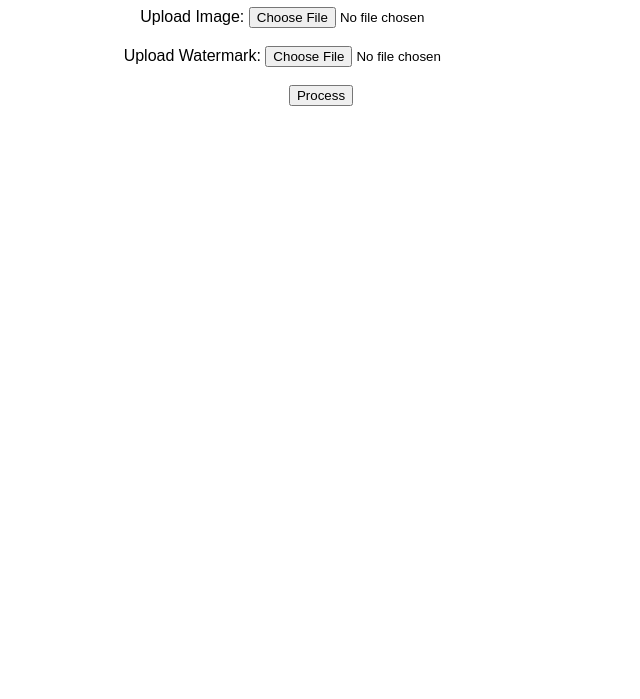
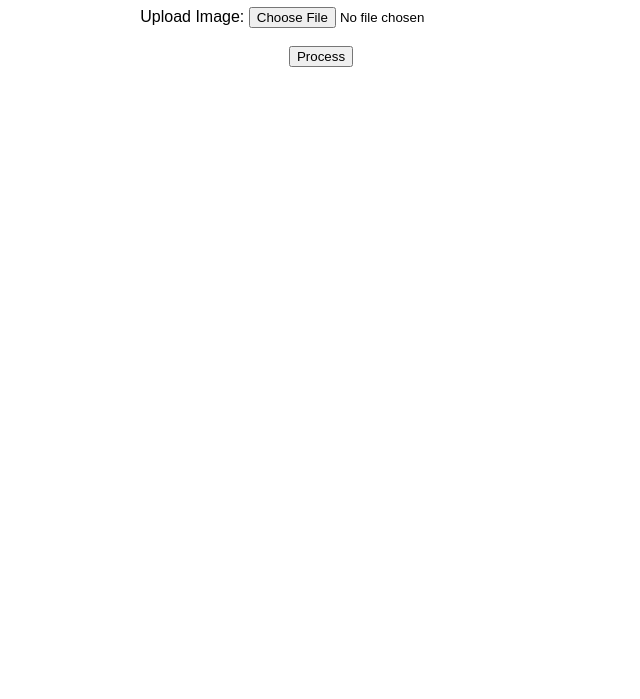
Before and after one commit to forfuds/newt, a plain HTML site: page index.html in a window 1280 px wide. Shown: the part 101-800 px from the top of the page, without its empty margins (319-959 px from the left). Drawn offline with Linux system fonts and the light colour scheme.

Commit message:
Update index.html

```diff
--- a/index.html
+++ b/index.html
@@ -12,9 +12,6 @@
         <label for="image-upload">Upload Image:</label>
         <input type="file" id="image-upload" accept="image/*" required><br><br>
 
-        <label for="watermark-upload">Upload Watermark:</label>
-        <input type="file" id="watermark-upload" accept="image/*" required><br><br>
-
         <button type="button" id="process-button">Process</button>
     </form>
     <br>
```
